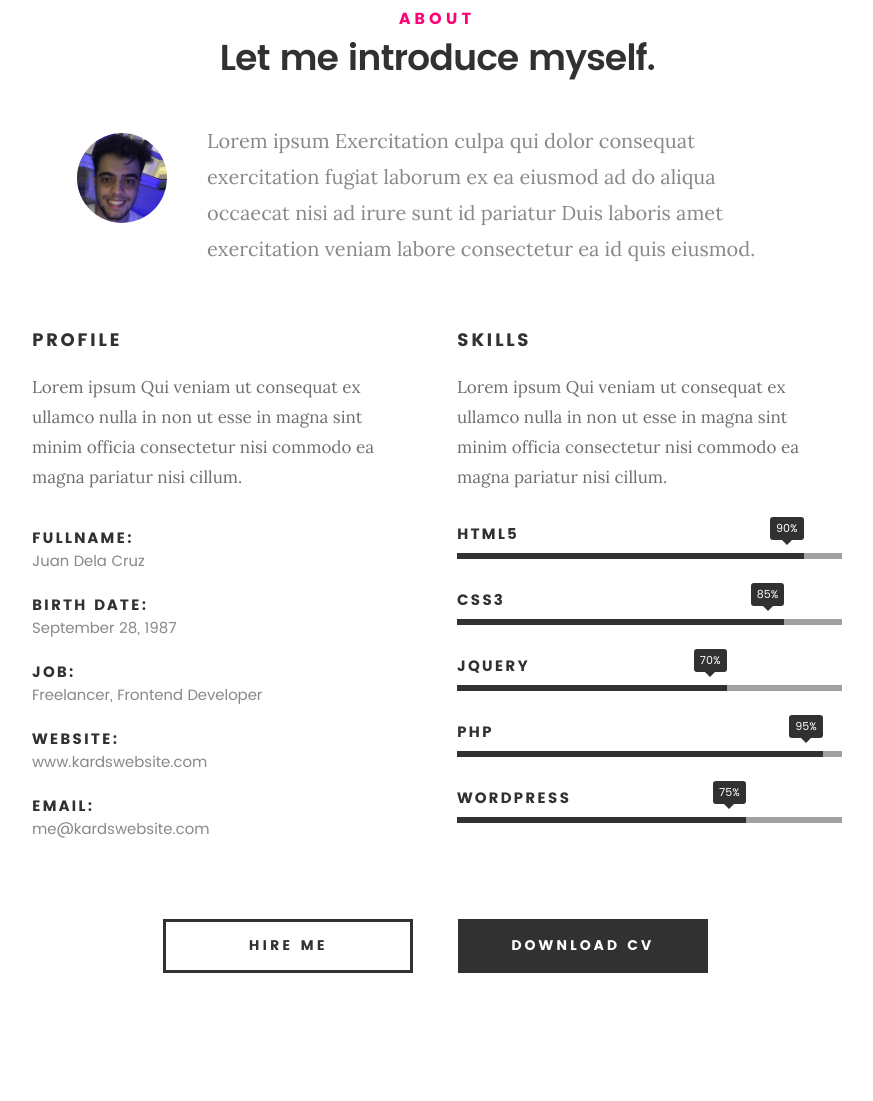
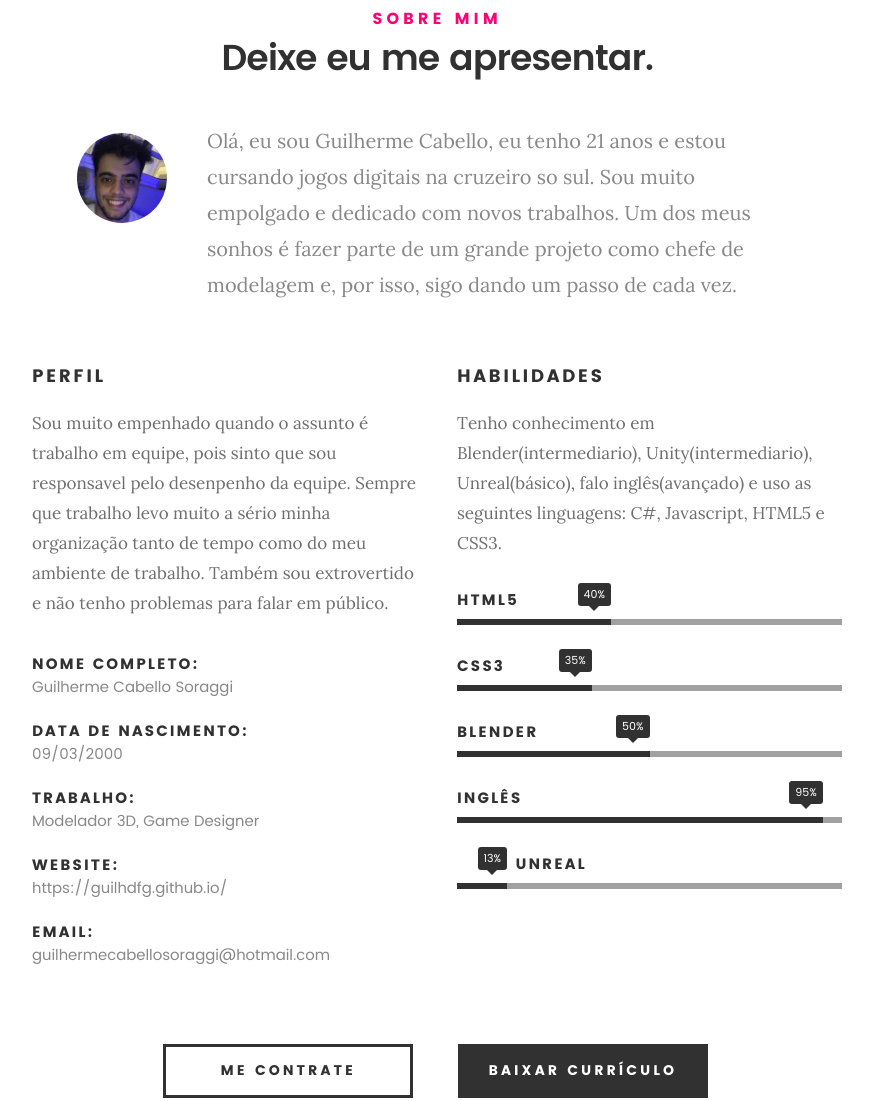
Before and after one commit to guilhdfg/guilhdfg.github.io, a plain HTML site: page index.html in a window 1280 px wide. Shown: the part 916-2017 px from the top of the page, without its empty margins (203-1076 px from the left). Drawn offline with Linux system fonts and the light colour scheme; files whose address does not match are found by name.

Commit message:
tradução e reescrita das informações e as adições de links
Fiz a alteração dos textos e reorganizei as imagens de redes sociais. Adicionei o linkedin(que não existia no template padrão.

```diff
--- a/index.html
+++ b/index.html
@@ -43,18 +43,17 @@
    			<a class="menu-toggle" href="#"><span>Menu</span></a>
 
 	   		<div class="logo">
-		         <a href="index.html">KARDS</a>
+		         <a href="index.html">Menu</a>
 		      </div>
 
 		   	<nav id="main-nav-wrap">
 					<ul class="main-navigation">
-						<li class="current"><a class="smoothscroll"  href="#intro" title="">Home</a></li>
-						<li><a class="smoothscroll"  href="#about" title="">About</a></li>
-						<li><a class="smoothscroll"  href="#resume" title="">Resume</a></li>
-						<li><a class="smoothscroll"  href="#portfolio" title="">Portfolio</a></li>
-						<li><a class="smoothscroll"  href="#services" title="">Services</a></li>
-						<li><a class="smoothscroll"  href="#contact" title="">Contact</a></li>
-						<li><a href="styles.html" title="">Style Demo</a></li>
+						<li class="current"><a class="smoothscroll"  href="#intro" title="">Origem</a></li>
+						<li><a class="smoothscroll"  href="#about" title="">Sobre mim</a></li>
+						<li><a class="smoothscroll"  href="#resume" title="">Currículo</a></li>
+						<li><a class="smoothscroll"  href="#portfolio" title="">Portifólio</a></li>
+						<li><a class="smoothscroll"  href="#services" title="">Serviços</a></li>
+						<li><a class="smoothscroll"  href="#contact" title="">Contato</a></li>
 					</ul>
 				</nav>
    		</div> <!-- /top-bar -->
@@ -73,15 +72,15 @@
 
    			<div class="col-twelve">
 
-	   			<h5>Hello, World.</h5>
-	   			<h1>I'm Juan Dela Cruz.</h1>
+	   			<h5>Olá visitante!</h5>
+	   			<h1>Me chamo Guilherme Cabello.</h1>
 
 	   			<p class="intro-position">
-	   				<span>Front-end Developer</span>
-	   				<span>UI/UX Designer</span>
+	   				<span>Modelador 3D</span>
+	   				<span>Game designer</span>
 	   			</p>
 
-	   			<a class="button stroke smoothscroll" href="#about" title="">More About Me</a>
+	   			<a class="button stroke smoothscroll" href="#about" title="">Mais sobre mim</a>
 
 	   		</div>
 
@@ -89,11 +88,10 @@
    	</div> <!-- /intro-content -->
 
    	<ul class="intro-social">
-         <li><a href="#"><i class="fa fa-facebook"></i></a></li>
-         <li><a href="#"><i class="fa fa-behance"></i></a></li>
-         <li><a href="#"><i class="fa fa-twitter"></i></a></li>
-         <li><a href="#"><i class="fa fa-dribbble"></i></a></li>
-         <li><a href="#"><i class="fa fa-instagram"></i></a></li>
+         <li><a href="https://www.facebook.com/guilherme.soraggi" target="_blank"><i class="fa fa-facebook"></i></a></li>
+         <li><a href="https://www.behance.net/GuilhermeCSoraggi" target="_blank"><i class="fa fa-behance"></i></a></li>
+         <li><a href="https://www.instagram.com/gui_c_soraggi/" target="_blank"><i class="fa fa-instagram"></i></a></li>
+         <li><a href="https://www.linkedin.com/in/guilherme-cabello-soraggi-2aa43b207/" target="_blank"><i class="fa fa-linkedin"></i></a></li>
       </ul> <!-- /intro-social -->
 
    </section> <!-- /intro -->
@@ -106,14 +104,20 @@
    	<div class="row section-intro">
    		<div class="col-twelve">
 
-   			<h5>About</h5>
-   			<h1>Let me introduce myself.</h1>
+   			<h5>Sobre mim</h5>
+   			<h1>Deixe eu me apresentar.</h1>
 
    			<div class="intro-info">
 
    				<img src="images/profile-pic.jpg" alt="Profile Picture">
 
-   				<p class="lead">Lorem ipsum Exercitation culpa qui dolor consequat exercitation fugiat laborum ex ea eiusmod ad do aliqua occaecat nisi ad irure sunt id pariatur Duis laboris amet exercitation veniam labore consectetur ea id quis eiusmod.</p>
+   				<p class="lead">
+					Olá, eu sou Guilherme Cabello, eu tenho 21 anos e estou cursando
+					jogos digitais na cruzeiro so sul. Sou muito empolgado e dedicado
+					com novos trabalhos. Um dos meus sonhos é fazer parte de um grande
+					projeto como chefe de modelagem e, por isso, sigo dando um passo
+					de cada vez.
+				</p>
    			</div>
 
    		</div>
@@ -123,29 +127,34 @@
 
    		<div class="col-six tab-full">
 
-   			<h3>Profile</h3>
-   			<p>Lorem ipsum Qui veniam ut consequat ex ullamco nulla in non ut esse in magna sint minim officia consectetur nisi commodo ea magna pariatur nisi cillum.</p>
+   			<h3>Perfil</h3>
+   			<p>
+				Sou muito empenhado quando o assunto é trabalho em equipe, pois sinto
+				que sou responsavel pelo desenpenho da equipe. Sempre que trabalho
+				levo muito a sério minha organização tanto de tempo como do meu ambiente
+				de trabalho. Também sou extrovertido e não tenho problemas para falar em público.
+		   </p>
 
    			<ul class="info-list">
    				<li>
-   					<strong>Fullname:</strong>
-   					<span>Juan Dela Cruz</span>
+   					<strong>Nome completo:</strong>
+   					<span>Guilherme Cabello Soraggi</span>
    				</li>
    				<li>
-   					<strong>Birth Date:</strong>
-   					<span>September 28, 1987</span>
+   					<strong>Data de nascimento:</strong>
+   					<span>09/03/2000</span>
    				</li>
    				<li>
-   					<strong>Job:</strong>
-   					<span>Freelancer, Frontend Developer</span>
+   					<strong>Trabalho:</strong>
+   					<span>Modelador 3D, Game Designer</span>
    				</li>
    				<li>
    					<strong>Website:</strong>
-   					<span>www.kardswebsite.com</span>
+   					<span>https://guilhdfg.github.io/</span>
    				</li>
    				<li>
    					<strong>Email:</strong>
-   					<span>me@kardswebsite.com</span>
+   					<span>guilhermecabellosoraggi@hotmail.com</span>
    				</li>
 
    			</ul> <!-- /info-list -->
@@ -154,30 +163,35 @@
 
    		<div class="col-six tab-full">
 
-   			<h3>Skills</h3>
-   			<p>Lorem ipsum Qui veniam ut consequat ex ullamco nulla in non ut esse in magna sint minim officia consectetur nisi commodo ea magna pariatur nisi cillum.</p>
+   			<h3>Habilidades</h3>
+   			<p>
+			Tenho conhecimento em Blender(intermediario), Unity(intermediario),
+			Unreal(básico), falo inglês(avançado) e uso as seguintes linguagens:
+			C#, Javascript, HTML5 e CSS3.
+
+			</p>
 
 				<ul class="skill-bars">
 				   <li>
-				   	<div class="progress percent90"><span>90%</span></div>
+				   	<div class="progress percent40"><span>40%</span></div>
 				   	<strong>HTML5</strong>
 				   </li>
 				   <li>
-				   	<div class="progress percent85"><span>85%</span></div>
+				   	<div class="progress percent35"><span>35%</span></div>
 				   	<strong>CSS3</strong>
 				   </li>
 				   <li>
-				   	<div class="progress percent70"><span>70%</span></div>
-				   	<strong>JQuery</strong>
+				   	<div class="progress percent50"><span>50%</span></div>
+				   	<strong>Blender</strong>
 				   </li>
 				   <li>
 				   	<div class="progress percent95"><span>95%</span></div>
-				   	<strong>PHP</strong>
+				   	<strong>Inglês</strong>
 				   </li>
 				   <li>
 
-				   	<div class="progress percent75"><span>75%</span></div>
-				   	<strong>Wordpress</strong>
+				   	<div class="progress percent13"><span>13%</span></div>
+				   	<strong>&nbsp&nbsp&nbsp&nbsp&nbsp&nbsp&nbsp&nbsp Unreal</strong>
 				   </li>
 
 				</ul> <!-- /skill-bars -->
@@ -188,8 +202,8 @@
 
    	<div class="row button-section">
    		<div class="col-twelve">
-   			<a href="#contact" title="Hire Me" class="button stroke smoothscroll">Hire Me</a>
-   			<a href="#" title="Download CV" class="button button-primary">Download CV</a>
+   			<a href="https://www.linkedin.com/in/guilherme-cabello-soraggi-2aa43b207/" target="_blank" title="Me contrate" class="button stroke smoothscroll">Me contrate</a>
+   			<a href="#" title="Baixar currículo" class="button button-primary">Baixar currículo</a>
    		</div>
    	</div>
 
@@ -992,11 +1006,10 @@
      		<div class="col-six tab-full pull-right social">
 
      			<ul class="footer-social">
-			      <li><a href="#"><i class="fa fa-facebook"></i></a></li>
-			      <li><a href="#"><i class="fa fa-behance"></i></a></li>
-			      <li><a href="#"><i class="fa fa-twitter"></i></a></li>
-			      <li><a href="#"><i class="fa fa-dribbble"></i></a></li>
-			      <li><a href="#"><i class="fa fa-instagram"></i></a></li>
+					<li><a href="https://www.facebook.com/guilherme.soraggi" target="_blank"><i class="fa fa-facebook"></i></a></li>
+					<li><a href="https://www.behance.net/GuilhermeCSoraggi" target="_blank"><i class="fa fa-behance"></i></a></li>
+					<li><a href="https://www.instagram.com/gui_c_soraggi/" target="_blank"><i class="fa fa-instagram"></i></a></li>
+					<li><a href="https://www.linkedin.com/in/guilherme-cabello-soraggi-2aa43b207/" target="_blank"><i class="fa fa-linkedin"></i></a></li>
 			   </ul>
 
 	      </div>
```
